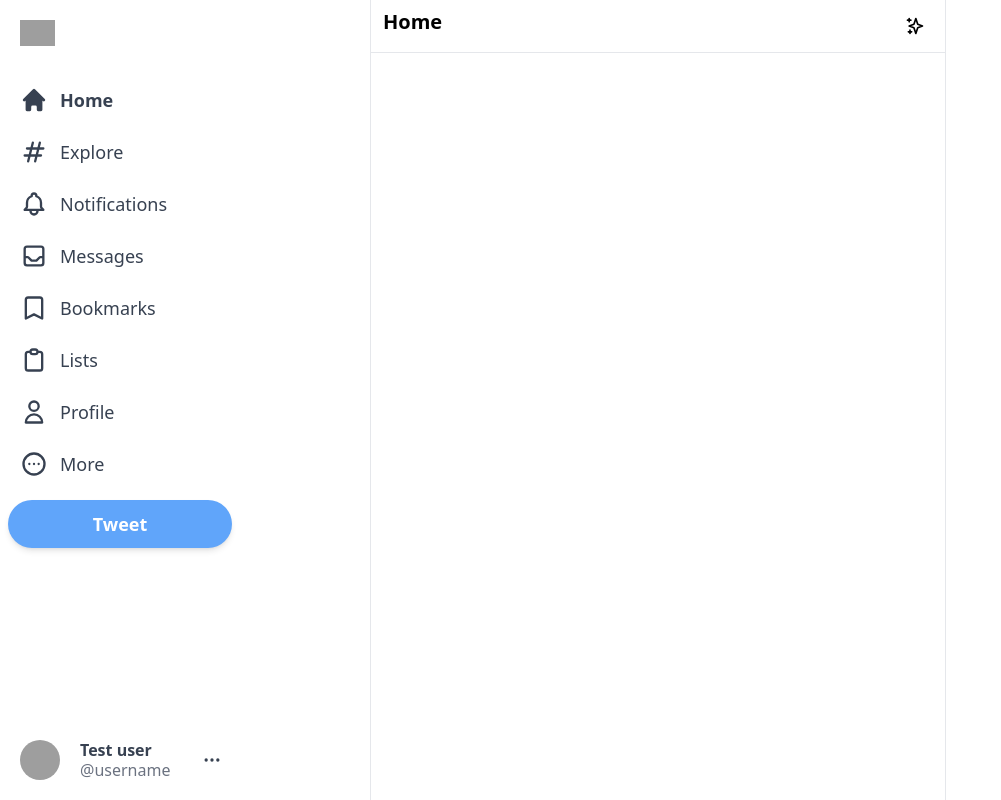
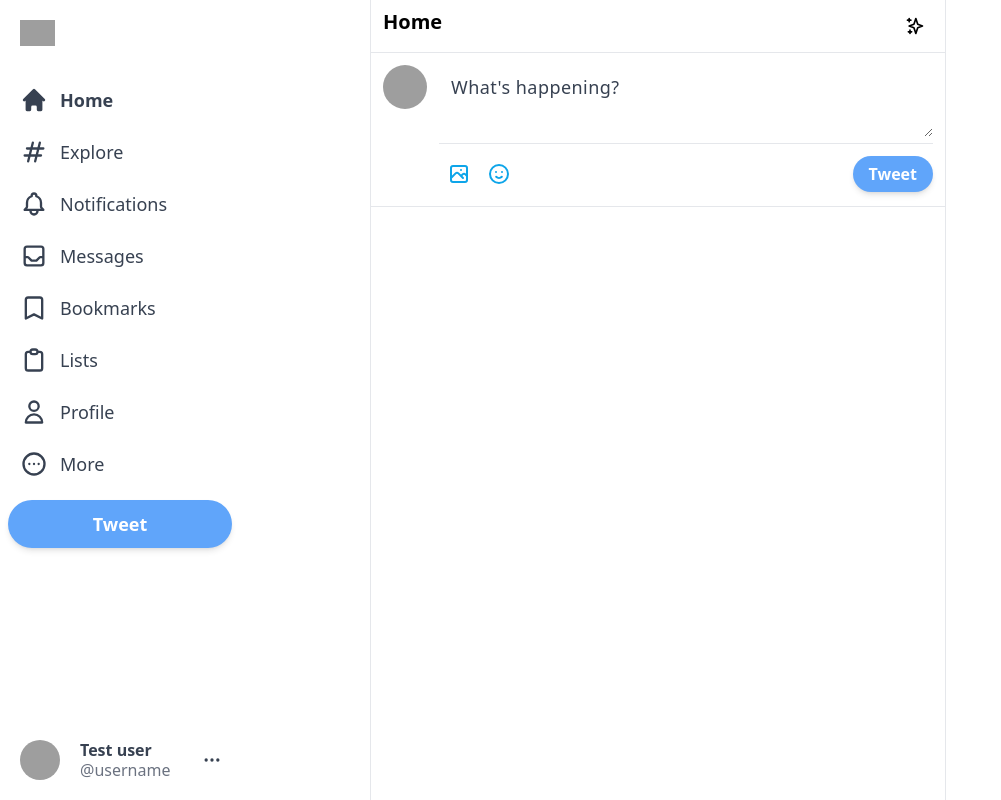
Before and after one commit to lauriskwan/twitter_clone, a Next.js app: page / in a window 1280 px wide. Shown: the whole page, without its empty margins (0-1001 px from the left). Built offline with nearby package versions, Linux system fonts and the light colour scheme; grey boxes are pictures that could not be loaded.

Commit message:
feed input section

```diff
--- a/components/Feed.js
+++ b/components/Feed.js
@@ -1,4 +1,5 @@
 import { SparklesIcon } from "@heroicons/react/outline";
+import Input from "./Input";
 
 export default function Feed() {
   return (
@@ -9,6 +10,7 @@
           <SparklesIcon className="h-5" />
         </div>
       </div>
+      <Input />
     </div>
   );
 }
--- /dev/null
+++ b/components/Input.js
@@ -0,0 +1,31 @@
+import { EmojiHappyIcon, PhotographIcon } from "@heroicons/react/outline";
+
+export default function Input() {
+  return (
+    <div className="flex border-b border-gray-200 p-3 space-x-3">
+      <img
+        src="https://cdn-icons-png.flaticon.com/512/147/147144.png"
+        alt=""
+        className="h-11 w-11 rounded-full cursor-pointer hover:brightness-95"
+      />
+      <div className="w-full divide-y divide-gray-200">
+        <div className="">
+          <textarea
+            className="w-full border-none focus:ring-0 text-lg placeholder-gray-700 tracking-wide min-h-[50px] text-gray-700"
+            rows="2"
+            placeholder="What's happening?"
+          ></textarea>
+        </div>
+        <div className="flex items-center justify-between pt-2.5">
+          <div className="flex">
+            <PhotographIcon className="h-10 w-10 hoverEffect p-2 text-sky-500 hover:bg-sky-100" />
+            <EmojiHappyIcon className="h-10 w-10 hoverEffect p-2 text-sky-500 hover:bg-sky-100" />
+          </div>
+          <button className="bg-blue-400 text-white px-4 py-1.5 rounded-full font-bold shadow-md hover:brightness-95 disabled:opacity-50">
+            Tweet
+          </button>
+        </div>
+      </div>
+    </div>
+  );
+}
--- a/package.json
+++ b/package.json
@@ -17,6 +17,7 @@
     "react-dom": "18.2.0"
   },
   "devDependencies": {
+    "@tailwindcss/forms": "^0.5.3",
     "autoprefixer": "^10.4.13",
     "postcss": "^8.4.21",
     "tailwindcss": "^3.2.7"
--- a/tailwind.config.js
+++ b/tailwind.config.js
@@ -11,5 +11,5 @@
   theme: {
     extend: {},
   },
-  plugins: [],
+  plugins: [require("@tailwindcss/forms")],
 };
```
Also changed, not shown: 1 other file (tests, documents, lock files or other folders).
